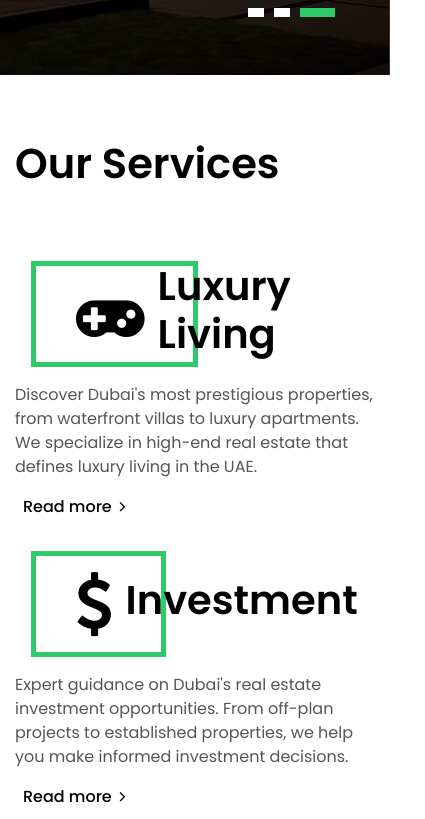
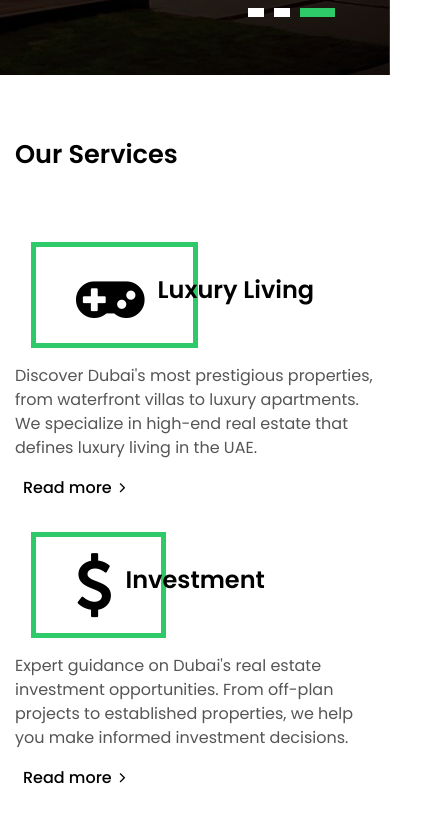
Before and after one commit to tolu-boy/real-estate, a plain HTML site: page index.html in a window 390 px wide. Shown: the part 769-1588 px from the top of the page, 425 px wide, since content can reach past the window. Drawn offline with Linux system fonts and the light colour scheme.

Commit message:
mobile fix text

```diff
--- a/css/style.css
+++ b/css/style.css
@@ -258,7 +258,7 @@ a:hover {
 }
 
 .title-a {
-  font-size: 2.6rem;
+  font-size: 1.6rem;
   font-weight: 600;
 }
 
@@ -1316,7 +1316,7 @@ a:hover {
 }
 
 .title-c {
-  font-size: 2.5rem;
+  font-size: 1.5rem;
   font-weight: 600;
   margin-left: -40px;
 }
```
Also changed, not shown: contact.html (+1 -1 lines).
